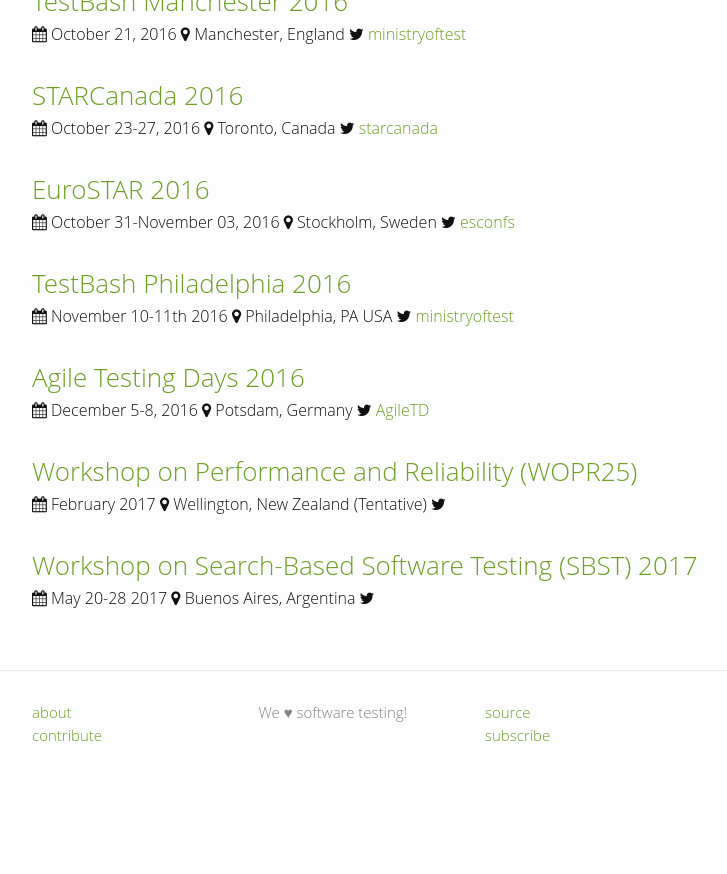
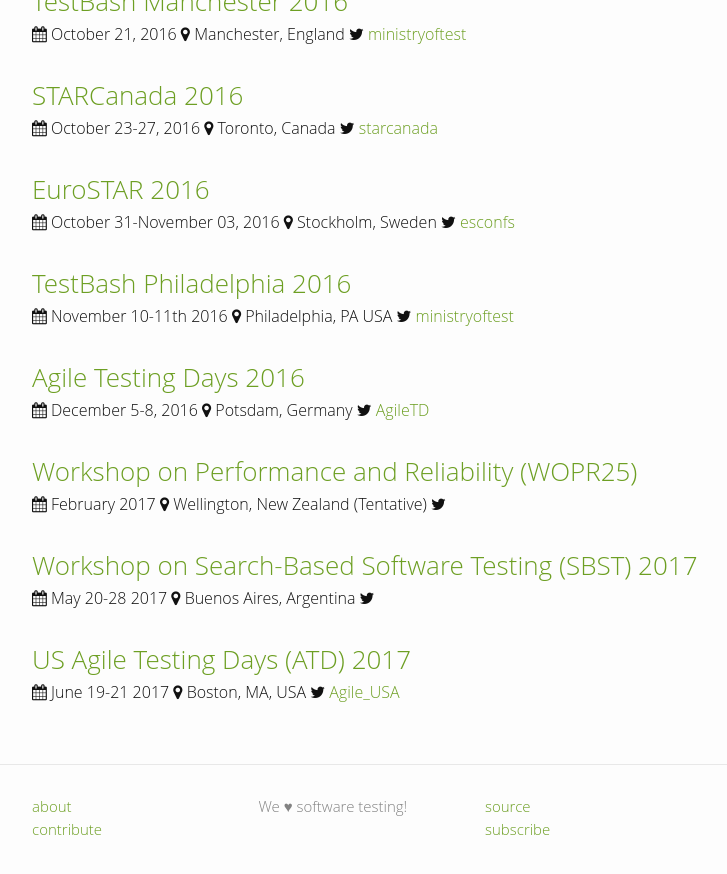
Before and after one commit to TestingConferences/testingconferences.github.io, a Jekyll site: the page built from index.html, in a window 1280 px wide and 900 px high, scrolled down 1623 px. Shown: the top 874 px of the window, without its empty margins (238-965 px from the left). Built offline with Jekyll 4.4.1, drawn with Linux system fonts in a browser that asks for light colours; before the commit the page ends 2429 px from its top, so only the background shows below that.

Commit message:
Added US Agile Testing days 2017

```diff
--- a/_data/current.yml
+++ b/_data/current.yml
@@ -127,3 +127,9 @@
   location: Buenos Aires, Argentina
   dates: "May 20-28 2017"
   url: http://sbst2017.lafhis.dc.uba.ar/
+
+- name: US Agile Testing Days (ATD) 2017
+  location: Boston, MA, USA
+  dates: "June 19-21 2017"
+  url: http://agiletestingdays.us/
+  twitter: Agile_USA
```
